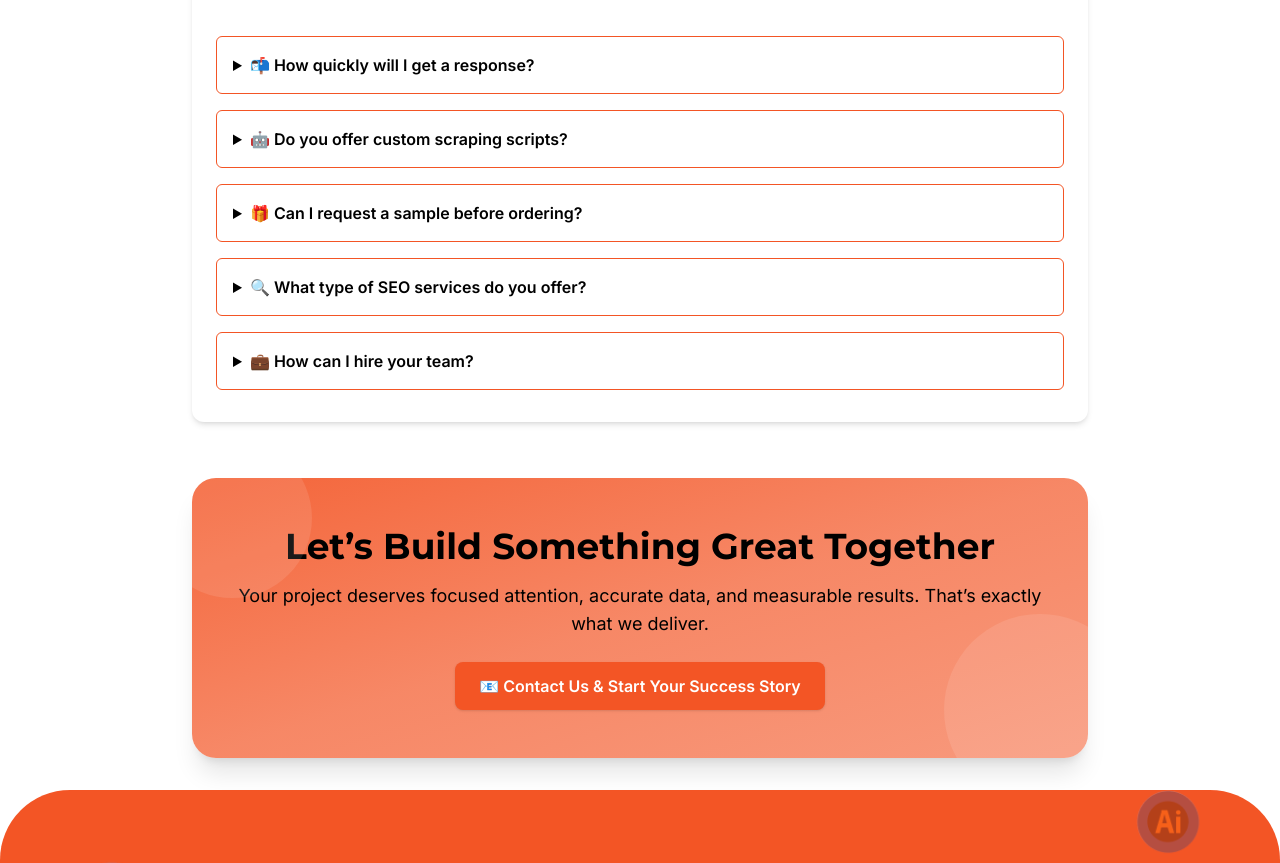
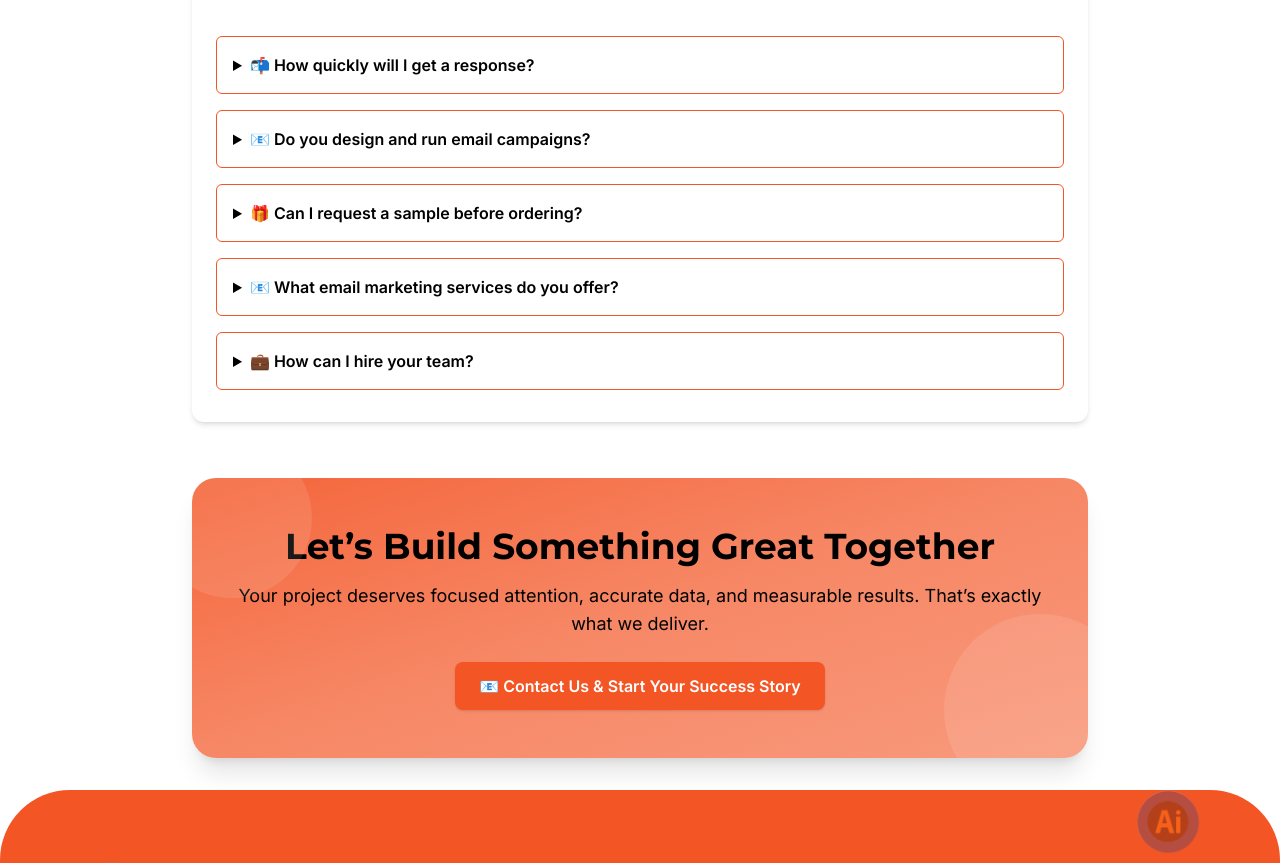
Before and after one commit to SallalZahid56/InfoNavigators, a Next.js app: page /contact-us in a window 1280 px wide. Shown: the part 972-1835 px from the top of the page. Built offline with nearby package versions, Linux system fonts and the light colour scheme.

Commit message:
Changes the content in the site

```diff
--- a/src/components/ContactUs.jsx
+++ b/src/components/ContactUs.jsx
@@ -75,11 +75,12 @@ export default function ContactPage() {
 
             <details className="bg-white border border-brandOrange p-4 rounded-md cursor-pointer">
               <summary className="font-semibold text-black">
-                🤖 Do you offer custom scraping scripts?
+                📧 Do you design and run email campaigns?
               </summary>
               <p className="mt-2 text-black">
-                Yes, we build fully custom scraping solutions using Python,
-                BeautifulSoup, and Selenium.
+                Yes — we create responsive templates, write subject lines and
+                email copy, set up automation flows, and monitor open/click
+                rates to continuously improve campaign performance.
               </p>
             </details>
 
@@ -95,7 +96,7 @@ export default function ContactPage() {
 
             <details className="bg-white border border-brandOrange p-4 rounded-md cursor-pointer">
               <summary className="font-semibold text-black">
-                🔍 What type of SEO services do you offer?
+                📧 What email marketing services do you offer?
               </summary>
               <p className="mt-2 text-black">
                 We provide end-to-end email marketing services including campaign
```
